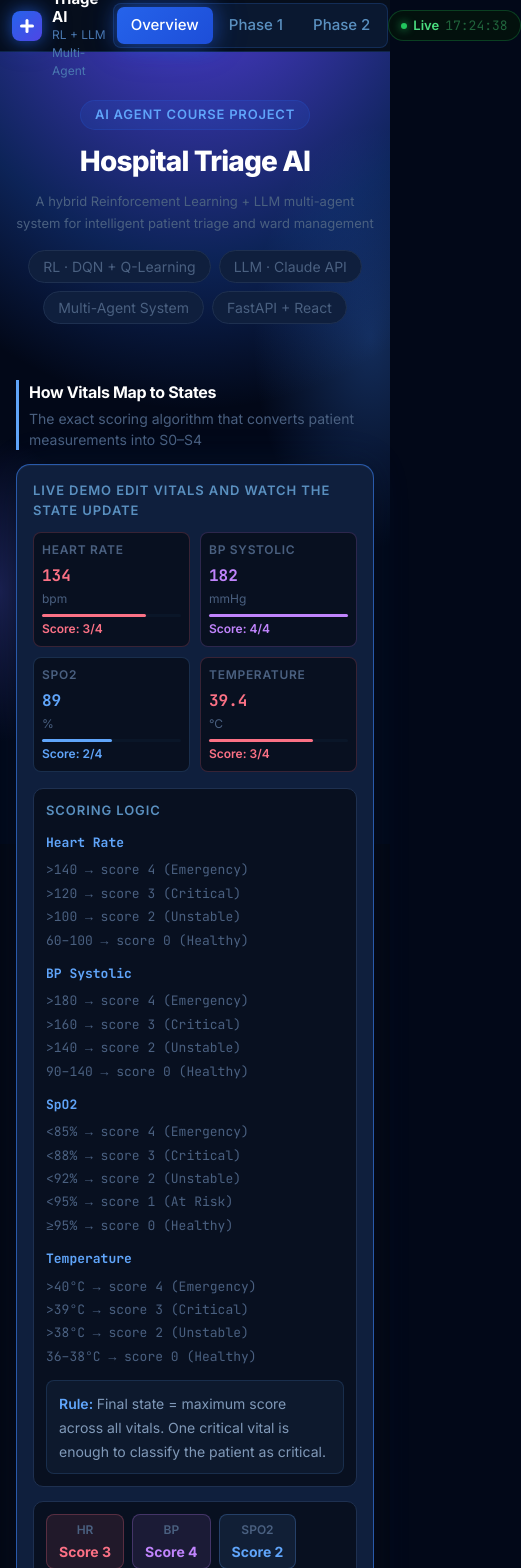
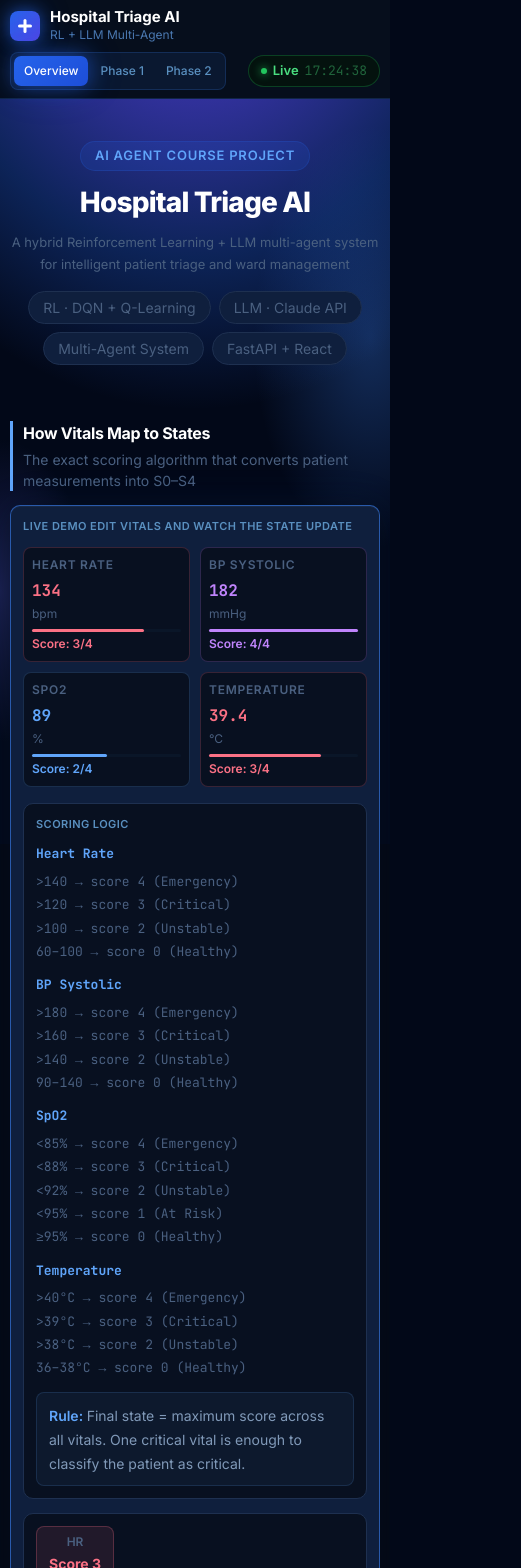
Before and after one commit to Nsk246/redesigned-funicular, a React (Vite) app in the folder frontend/: page / in a window 390 px wide. Shown: the top 1568 px of the page, 521 px wide, since content can reach past the window. Built offline with nearby package versions, Linux system fonts and the light colour scheme; no server answers.

Commit message:
Mobile: fix header wrapping, spacing, grid layouts, font sizes

```diff
--- a/frontend/src/App.jsx
+++ b/frontend/src/App.jsx
@@ -25,10 +25,12 @@ export default function App() {
         background: '#060e1c',
         borderBottom: '1px solid rgba(59,130,246,0.2)',
         position: 'sticky', top: 0, zIndex: 50,
-        height: 52,
+        minHeight: 52,
         display: 'flex', alignItems: 'center',
-        padding: '0 clamp(12px,2vw,24px)',
+        padding: '8px clamp(10px,2vw,24px)',
         justifyContent: 'space-between',
+        flexWrap: 'wrap',
+        gap: 8,
       }}>
         {/* Logo */}
         <div style={{ display:'flex', alignItems:'center', gap:10 }}>
@@ -62,7 +64,7 @@ export default function App() {
         </nav>
 
         {/* Status */}
-        <div style={{ display:'flex', alignItems:'center', gap:6, background:'rgba(4,20,12,0.8)', border:'1px solid rgba(34,197,94,0.25)', borderRadius:20, padding:'5px 12px' }}>
+        <div style={{ display:'flex', alignItems:'center', gap:6, background:'rgba(4,20,12,0.8)', border:'1px solid rgba(34,197,94,0.25)', borderRadius:20, padding:'5px 12px', flexShrink:0 }}>
           <div style={{ width:6, height:6, borderRadius:'50%', background:'#22c55e', boxShadow:'0 0 8px #22c55e' }}/>
           <span style={{ color:'#4ade80', fontSize:'clamp(13px,1vw,15px)', fontWeight:600 }}>Live</span>
           <span style={{ color:'rgba(74,222,128,0.4)', fontSize:'clamp(13px,1vw,15px)', fontFamily:'JetBrains Mono,monospace' }}>{time}</span>
--- a/frontend/src/index.css
+++ b/frontend/src/index.css
@@ -142,3 +142,32 @@ body {
   .divider { border:none; border-top:1px solid #1e3050; margin:clamp(12px,1.2vw,18px) 0; }
   .arrow { color:#1e3050; font-size:clamp(14px,1.2vw,18px); margin:0 3px; }
 }
+
+/* ===== MOBILE RESPONSIVE ===== */
+@media (max-width: 640px) {
+  .page { padding: 10px; }
+
+  .card { padding: 12px; border-radius: 10px; }
+  .card-glow { padding: 12px; border-radius: 10px; }
+
+  .t-label { font-size: 11px; letter-spacing: 0.04em; }
+  .t-body  { font-size: 13px; }
+  .t-section { font-size: 14px; }
+
+  .btn { padding: 9px 14px; font-size: 13px; }
+  .btn-ghost { padding: 8px 12px; font-size: 13px; }
+
+  .badge-s0, .badge-s1, .badge-s2, .badge-s3, .badge-s4 { font-size: 11px; padding: 3px 8px; }
+  .badge-action { font-size: 11px; padding: 3px 8px; }
+  .badge-ward-0, .badge-ward-1, .badge-ward-2, .badge-ward-3, .badge-ward-4 { font-size: 11px; padding: 3px 8px; }
+
+  .grid-2 { grid-template-columns: 1fr 1fr; gap: 8px; }
+  .grid-3 { grid-template-columns: 1fr; gap: 8px; }
+  .result-grid { grid-template-columns: 1fr; gap: 8px; }
+
+  .data-table th { font-size: 10px; padding: 7px 8px; }
+  .data-table td { font-size: 12px; padding: 8px 8px; }
+
+  .nav-tab { font-size: 12px; padding: 6px 10px; }
+  .stat-val { font-size: 20px; }
+}
--- a/frontend/src/pages/Phase1.jsx
+++ b/frontend/src/pages/Phase1.jsx
@@ -135,7 +135,7 @@ export default function Phase1() {
     <div style={{display:'flex',flexDirection:'column',background:'#060d1a',minHeight:'calc(100vh - 52px)'}}>
 
       {/* TOP BAR */}
-      <div style={{background:'#0f1f3d',borderBottom:'1px solid #1e3050',padding:'clamp(16px,1.8vw,24px) clamp(20px,2.5vw,36px)'}}>
+      <div style={{background:'#0f1f3d',borderBottom:'1px solid #1e3050',padding:'clamp(10px,1.8vw,24px) clamp(10px,2.5vw,36px)'}}>
         {/* Title + buttons */}
         <div style={{display:'flex',alignItems:'flex-start',justifyContent:'space-between',marginBottom:18,flexWrap:'wrap',gap:12}}>
           <div>
@@ -185,7 +185,7 @@ export default function Phase1() {
             </button>
           </div>
         ):(
-          <div style={{display:'grid',gridTemplateColumns:'repeat(auto-fill,minmax(140px,1fr))',gap:10}}>
+          <div style={{display:'grid',gridTemplateColumns:'repeat(auto-fill,minmax(120px,1fr))',gap:8}}>
             {FIELDS.map(f=>(
               <VitalInput key={f.key} label={f.label} fieldKey={f.key} value={vitals[f.key]} unit={f.unit} step={f.step} onChange={updateVital}/>
             ))}
@@ -194,7 +194,7 @@ export default function Phase1() {
       </div>
 
       {/* RESULTS */}
-      <div style={{flex:1,padding:'clamp(16px,1.8vw,24px) clamp(20px,2.5vw,36px)',display:'flex',flexDirection:'column',gap:'clamp(14px,1.4vw,20px)'}}>
+      <div style={{flex:1,padding:'clamp(10px,1.8vw,24px) clamp(10px,2.5vw,36px)',display:'flex',flexDirection:'column',gap:'clamp(14px,1.4vw,20px)'}}>
 
         {/* Empty */}
         {!result&&!episodeSteps.length&&(
```
